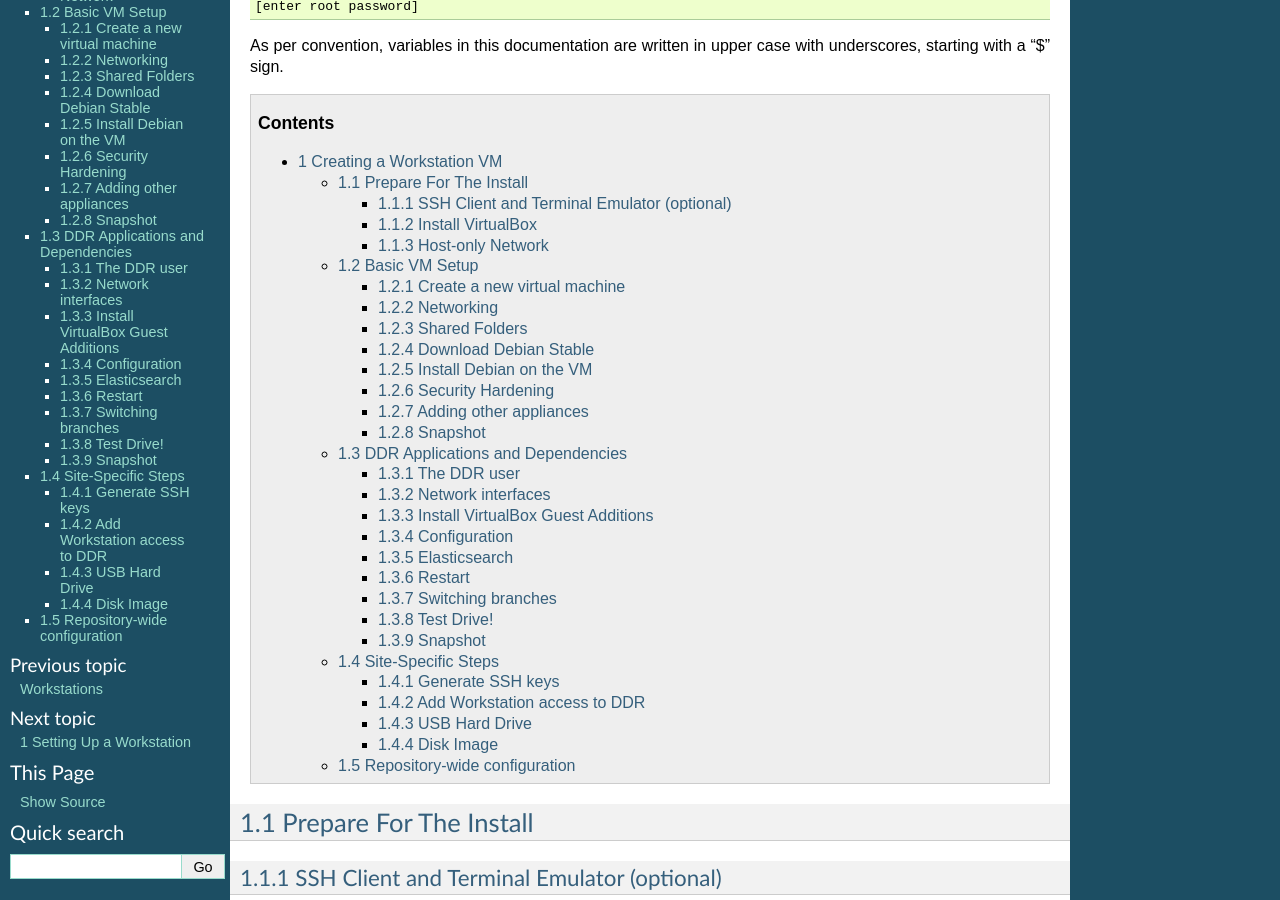
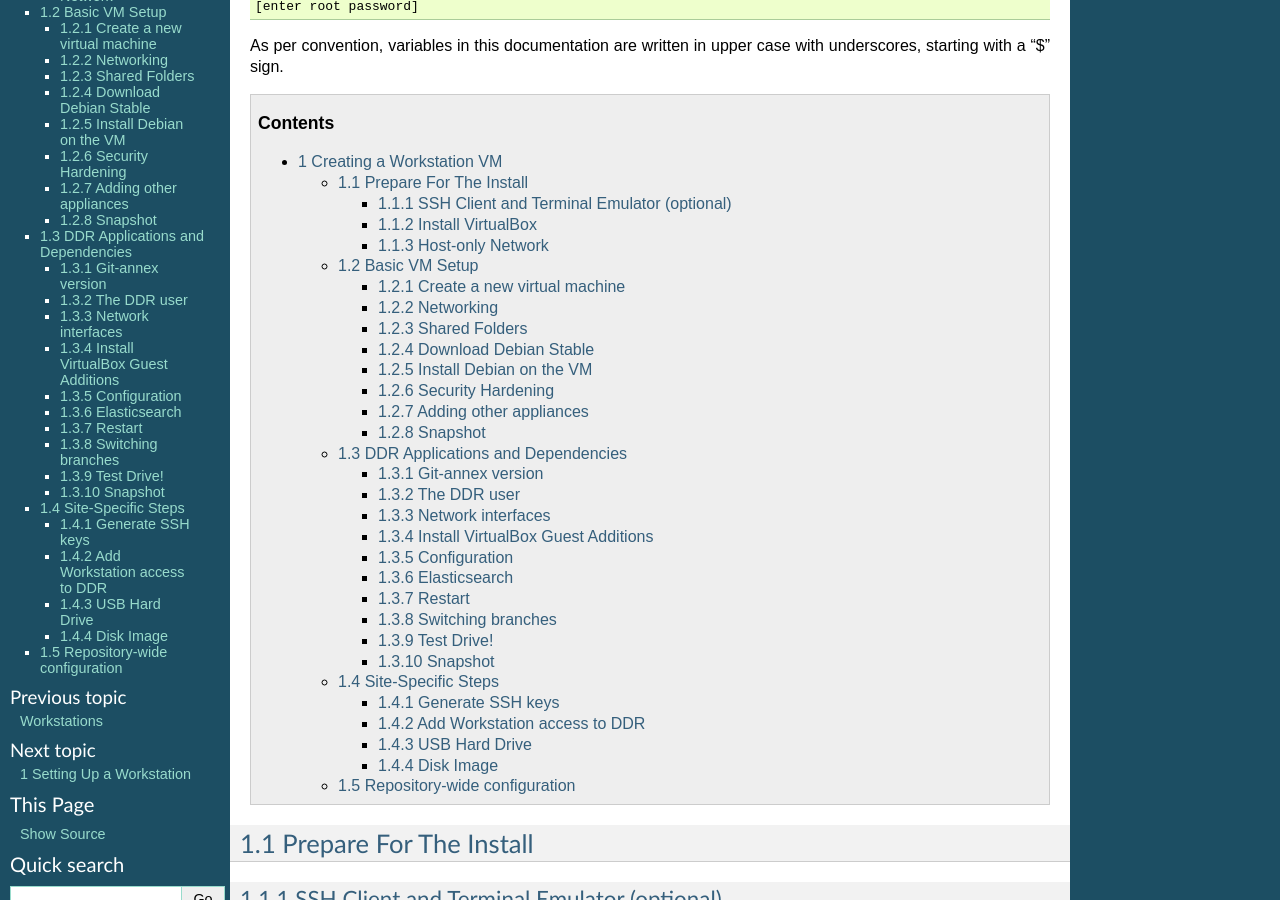
Before and after one commit to denshoproject/ddr-manual, a Sphinx documentation site: the page built from source/admins/workstations/create-workstation-vm.rst, in a window 1280 px wide and 900 px high, scrolled down 230 px. Built offline with Sphinx 7.4.7, drawn with Linux system fonts in a browser that asks for light colours; some of the changed text lies outside the part shown.

Commit message:
admin/create-workstation-vm: Install git-annex from backports

```diff
--- a/source/admins/workstations/create-workstation-vm.rst
+++ b/source/admins/workstations/create-workstation-vm.rst
@@ -364,6 +364,15 @@
 Once the package is installed you can get updates as part of the normal system update/upgrade process:
 ::
     $ sudo apt update && sudo apt upgrade
+
+
+Git-annex version
+-----------------
+
+Install `git-annex` from backports to use the same repository version as Ubuntu.
+::
+   $ cd /opt/ddr-local
+   $ sudo make install-git
 
 
 The DDR user
```
